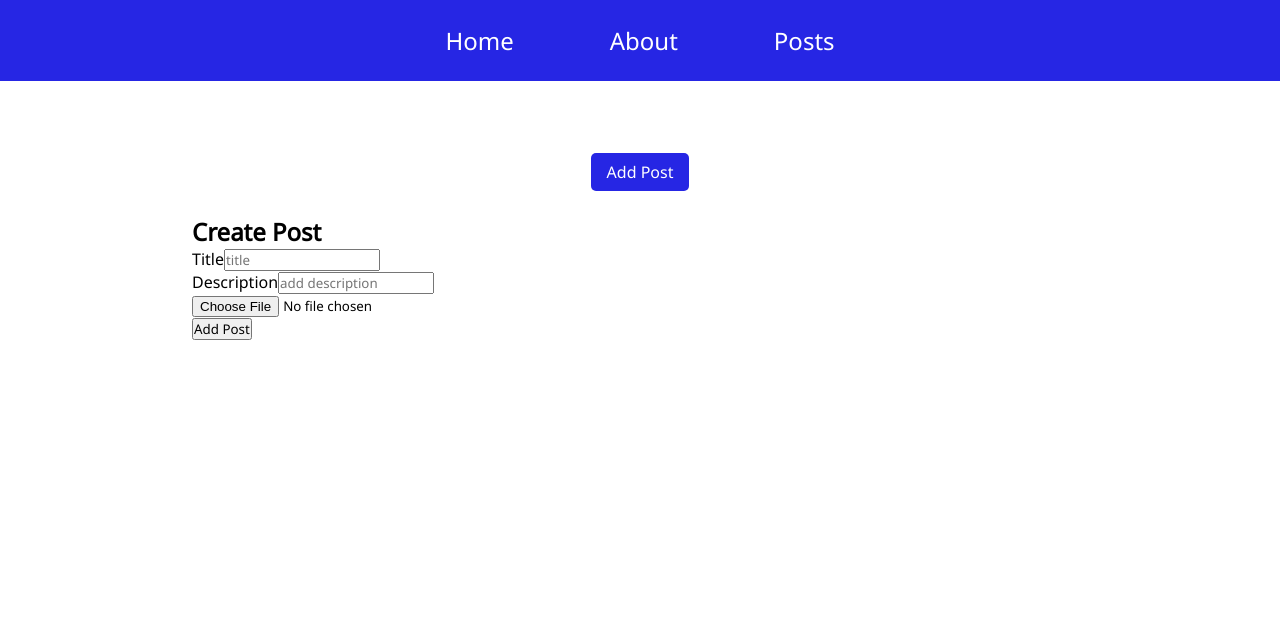
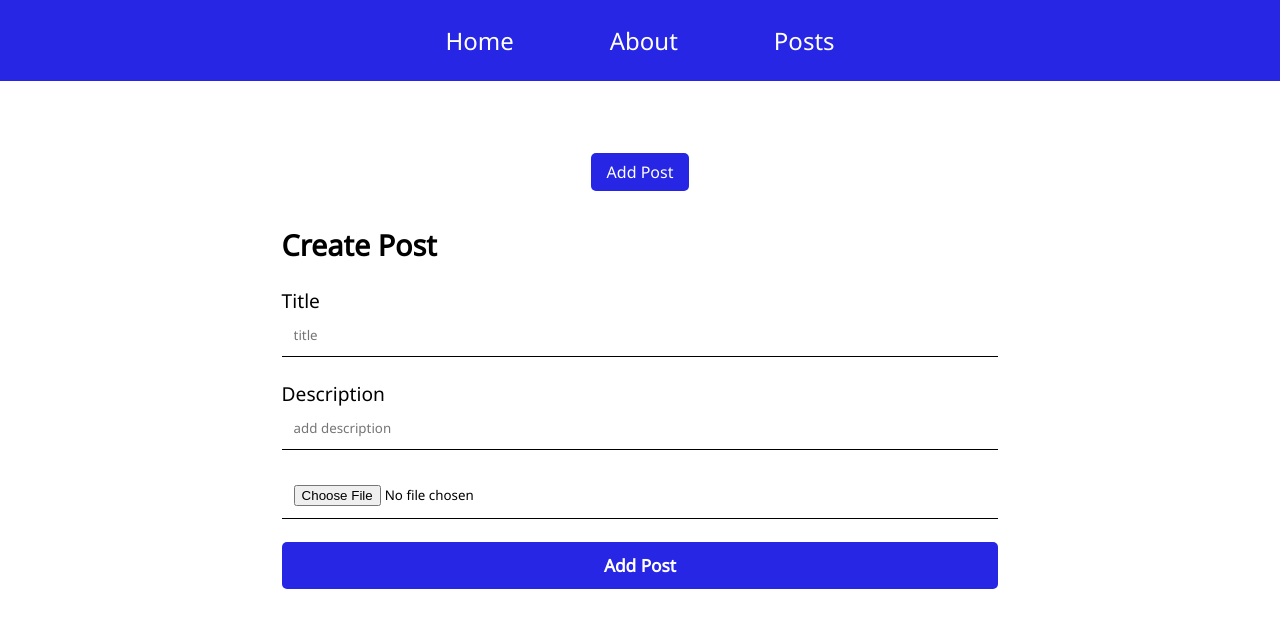
Before and after one commit to WMCharles/React-Blog, a React (Create React App) app: page /posts/addpost in a window 1280 px wide. Shown: the top 628 px of the page. Built offline with nearby package versions, Linux system fonts and the light colour scheme.

Commit message:
style input form

```diff
--- a/src/App.css
+++ b/src/App.css
@@ -6,7 +6,7 @@
     font-family: 'Noto Sans', sans-serif;
 }
 nav {
-    background-color: rgb(38, 38, 228);
+    background-color: #2626e4;
     padding: 1.5em 2em;
     text-align: center;
 }
@@ -39,7 +39,7 @@ nav a:hover {
 .posts {
     width: 70%;
     margin: 0 auto;
-    margin-top: 2em;
+    margin-top: 5em;
 }
 
 .title {
@@ -130,3 +130,40 @@ nav a:hover {
     cursor: pointer;
     font-size: 20px;
 }
+
+.addpost form {
+    width: 80%;
+    margin: 0 auto;
+    padding: .5em;
+    font-size: 1.2em;
+}
+
+.input-control {
+    display: flex;
+    flex-direction: column;
+    margin-top: 1.2em ;
+}
+
+.addpost {
+    margin-top: 2em;
+}
+.input-control button {
+    padding: 12px;
+    border: none;
+    font-size: .9em;
+    font-weight: 600;
+    background-color: #2626e4;
+    color: white;
+    border-radius: 5px;
+}
+
+.input-control input {
+    padding: 12px;
+    border: none;
+    border-bottom: 1px solid black;
+    /* border-radius: 5px ; */
+}
+
+.input-control input:focus {
+    outline: 0;
+}
```
